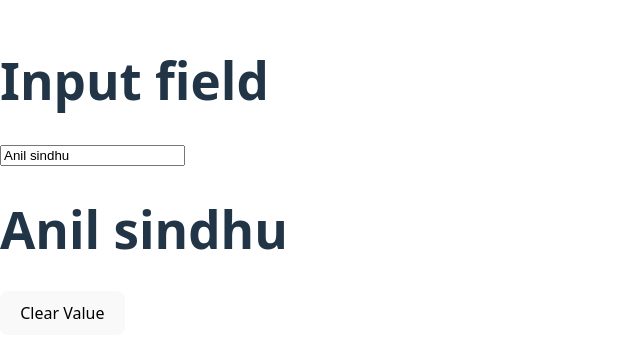
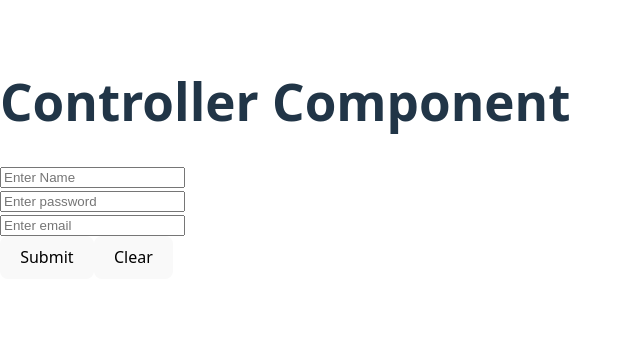
Before and after one commit to operation21/React-Learning, a React (Vite) app: page / in a window 1280 px wide. Shown: the part 224-582 px from the top of the page, without its empty margins (0-640 px from the left). Built offline with nearby package versions, Linux system fonts and the light colour scheme.

Commit message:
Controller Component/forms/input/state/button/events

```diff
--- a/src/App.jsx
+++ b/src/App.jsx
@@ -1,21 +1,28 @@
-
-import { useState } from "react";
+import { useState }  from "react";
+function App() {
+  const [name , setName]= useState("");
+  const [password , setPassword] = useState("");
+  const [email , setEmail] = useState("");
+  return(
+  <div>
+    <h1>Controller Component</h1>
+    {/* <form action="" method=""> */}
+      <input type="text" onChange={(event)=>setName(event.target.value)} placeholder="Enter Name" />
+      <br/>
+      <input type="password" onChange={(event)=>setPassword(event.target.value)} placeholder="Enter password" />
+      <br/>
+      <input type="text" onChange={(event)=>setEmail(event.target.value)} placeholder="Enter email" />
+      <br/>
+      <button>Submit</button>
+      <button onClick={()=>{setName(""); setPassword(""); setEmail("");}}>Clear</button>
+      <h1>{name}</h1>
+      <h1>{password}</h1>
+      <h1>{email}</h1>
+    {/* </form> */}
+  </div>
+)
 
 
-function App() {
-  const [val,setVal]=useState("Anil sindhu")
-  return (
-    <div>
-      <h1>Input field</h1>
-
-      {/* <input type="text" onChange={(event)=>alert(event.target.value)} placeholder="Enter your name" /> */}
-       <input type="text" value = {val} onChange={(event)=>setVal(event.target.value)} placeholder="Enter your name" />
-      <br />
-
-    <h1>{val}</h1>
-    <button onClick={()=>setVal("")}>Clear Value</button>
-    </div>
-  );
 }
 
 export default App;
```
